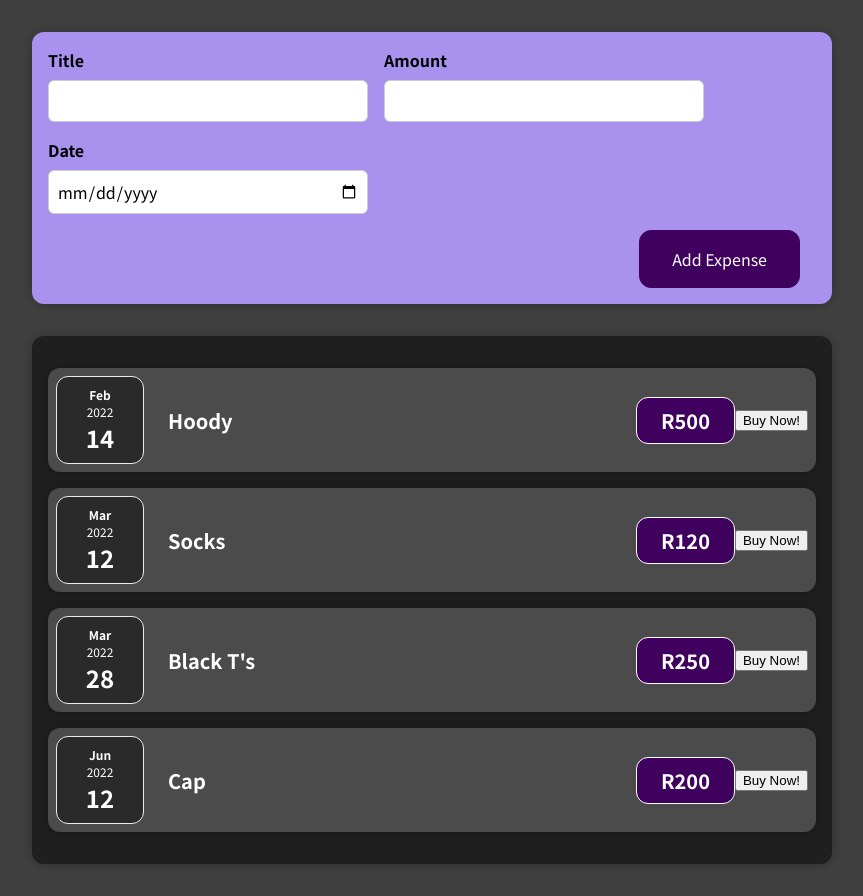
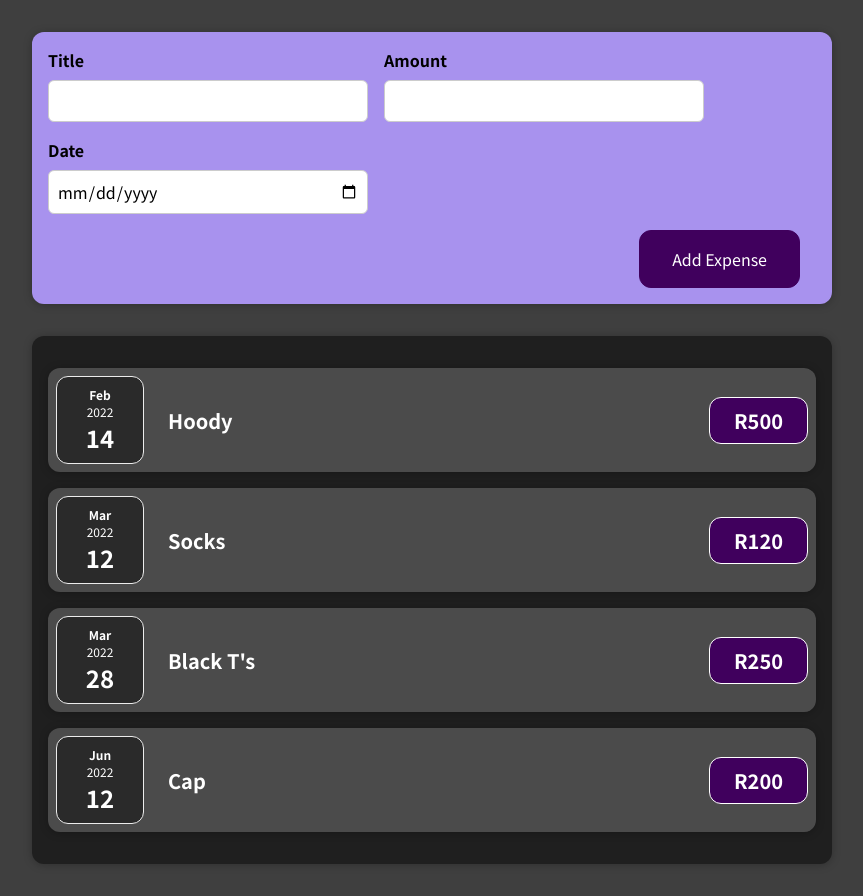
Before and after one commit to Azania-Mokhampane/expense_app, a React (Create React App) app: page / in a window 1280 px wide. Shown: the whole page, without its empty margins (208-1071 px from the left). Built offline with nearby package versions, Linux system fonts and the light colour scheme.

Commit message:
user inputt

```diff
--- a/src/components/Expenses/ExpenseItem.js
+++ b/src/components/Expenses/ExpenseItem.js
@@ -1,16 +1,10 @@
-import React, { useState } from "react"; // useState its a function(that allows us to define values as state where changes to these values should reflect o the component function that is being called again
+import React from "react";
 
 import "./ExpenseItem.css";
 import ExpenseDate from "./ExpenseDate";
 import Card from "../UI/Card";
 
 const ExpenseItem = (props) => {
-  const [nameOfProduct, setNameOfProduct] = useState(props.nameOfProduct);
-
-  //useState is a react hook that should always be called inside a react component funtion
-  const clickHandler = () => {
-    setNameOfProduct("Thanks For buying");
-  };
   return (
     //we cant wrap react components inside other react components, unless we use the cildren prop
 
@@ -18,10 +12,9 @@ const ExpenseItem = (props) => {
       {/* className dont work on our custom components, unless we allow them to work in our specific component file */}
       <ExpenseDate date={props.date} />
       <div className="expense-item__description">
-        <h2 className="expense-item h2">{nameOfProduct}</h2>
+        <h2 className="expense-item h2">{props.nameOfProduct}</h2>
         <div className="expense-item__price">R{props.price}</div>
       </div>
-      <button onClick={clickHandler}>Buy Now!</button>
     </Card>
   );
 };
```
Also changed, not shown: 1 other file (tests, documents, lock files or other folders).
